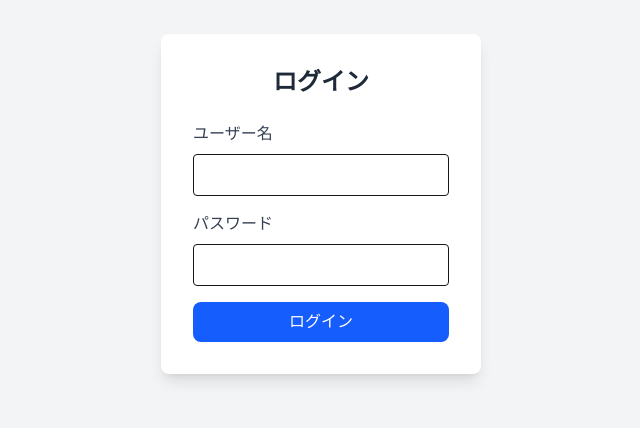
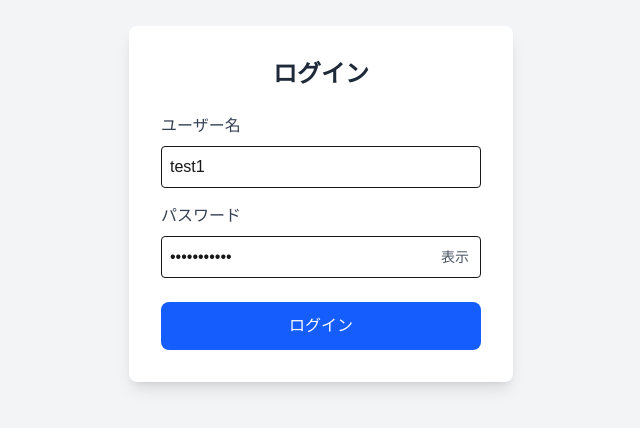
Before and after one commit to taku0875/pos_app_front, a Next.js app: page /login in a window 1280 px wide. Shown: the part 196-624 px from the top of the page, without its empty margins (319-959 px from the left). Built offline with nearby package versions, Linux system fonts and the light colour scheme; no server answers.

Commit message:
no message

```diff
--- a/app/login/page.tsx
+++ b/app/login/page.tsx
@@ -4,9 +4,11 @@ import { useState } from "react";
 import axios from "axios";
 
 export default function LoginPage() {
-  const [username, setUsername] = useState("");
-  const [password, setPassword] = useState("");
+  const [username, setUsername] = useState("test1");
+  const [password, setPassword] = useState("password001");
   const [error, setError] = useState("");
+  const [isLoading, setIsLoading] = useState(false);
+  const [showPassword, setShowPassword] = useState(false); // 👈 パスワード表示用の状態を追加
 
   const API_BASE_URL =
     process.env.NEXT_PUBLIC_API_BASE_URL ??
@@ -15,15 +17,14 @@ export default function LoginPage() {
   const handleLogin = async (e: React.FormEvent) => {
     e.preventDefault();
     setError("");
+    setIsLoading(true);
 
     try {
-      // ログインAPIを呼び出し
       const res = await axios.post(`${API_BASE_URL}/auth/login`, {
         username,
         password,
       });
 
-      // 成功した場合、トークンを保存してトップページへ
       if (res.data.access_token) {
         localStorage.setItem("token", res.data.access_token);
         window.location.href = "/";
@@ -32,42 +33,65 @@ export default function LoginPage() {
       }
     } catch (err: any) {
       console.error("❌ Login error:", err.response || err.message);
+      if(err.response?.status === 401) {
         setError("ユーザー名またはパスワードが違います。");
+      } else {
+        setError("ネットワークエラーが発生しました。");
+      }
+    } finally {
+      setIsLoading(false);
     }
   };
 
   return (
-    <div className="flex flex-col items-center justify-center h-screen bg-gray-100">
+    <div className="flex flex-col items-center justify-center min-h-screen bg-gray-100">
       <form
         onSubmit={handleLogin}
-        className="bg-white shadow-lg p-8 rounded-lg w-80"
+        className="bg-white shadow-lg p-8 rounded-lg w-96"
       >
         <h1 className="text-2xl font-bold text-center mb-6 text-gray-800">ログイン</h1>
 
+        <div className="mb-4">
           <label className="block mb-2 text-gray-700">ユーザー名</label>
           <input
             type="text"
             value={username}
             onChange={(e) => setUsername(e.target.value)}
-          className="border p-2 w-full rounded mb-4"
+            className="border p-2 w-full rounded"
+            required
           />
+        </div>
 
+        <div className="mb-6">
           <label className="block mb-2 text-gray-700">パスワード</label>
+          {/* 👇 パスワード入力欄と表示ボタン */}
+          <div className="relative">
             <input
-          type="password"
+              type={showPassword ? "text" : "password"} // 👈 stateに応じてtypeを変更
               value={password}
               onChange={(e) => setPassword(e.target.value)}
-          className="border p-2 w-full rounded mb-4"
+              className="border p-2 w-full rounded pr-16"
+              required
             />
+            <button
+              type="button"
+              onClick={() => setShowPassword(!showPassword)} // 👈 stateを切り替え
+              className="absolute inset-y-0 right-0 px-3 flex items-center text-sm text-gray-600 hover:text-gray-800"
+            >
+              {showPassword ? "非表示" : "表示"}
+            </button>
+          </div>
+        </div>
 
         <button
           type="submit"
-          className="bg-blue-600 hover:bg-blue-700 text-white p-2 w-full rounded-lg transition-colors"
+          disabled={isLoading}
+          className="bg-blue-600 hover:bg-blue-700 text-white p-3 w-full rounded-lg transition-colors disabled:bg-blue-300"
         >
-          ログイン
+          {isLoading ? "ログイン中..." : "ログイン"}
         </button>
 
-        {error && <p className="text-red-500 mt-3 text-center">{error}</p>}
+        {error && <p className="text-red-500 mt-4 text-center">{error}</p>}
       </form>
     </div>
   );
```
Lines whose indentation alone changed are shown as unchanged.
